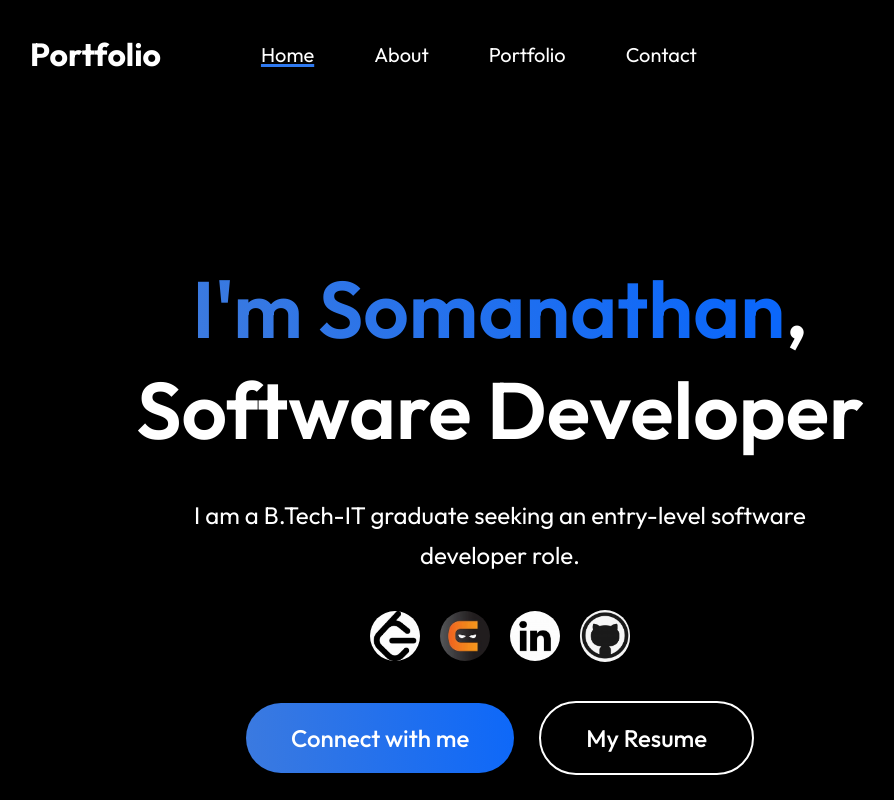
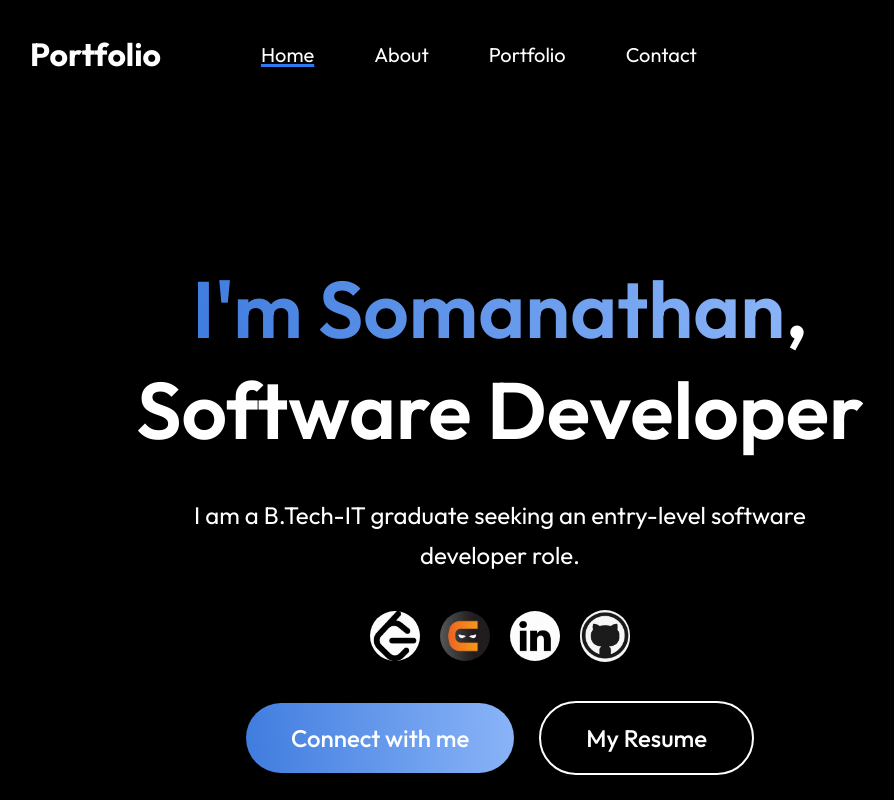
Before and after one commit to somanathan00/My-Portfolio, a React (Vite) app: page / in a window 1280 px wide. Shown: the top 800 px of the page, without its empty margins (140-1034 px from the left). Built offline with nearby package versions, Linux system fonts and the light colour scheme.

Commit message:
adjusted css

```diff
--- a/src/components/Hero/Hero.css
+++ b/src/components/Hero/Hero.css
@@ -20,7 +20,7 @@
 }
 
 .hero h1 span {
-    background: linear-gradient(250deg, #0b67fa 10%, #3e7bde 102%);
+    background: linear-gradient(264deg, #8ab4f8 0.36%, #3e7bde 102.06%);
     background-clip: text;
     -webkit-background-clip: text;
     -webkit-text-fill-color: transparent;
@@ -52,7 +52,7 @@
 .hero-connect {
     padding: 20px 45px;
     border-radius: 50px;
-    background: linear-gradient(264deg, #0b67fa -5.09%, #3e7bde 106.28%);
+    background: linear-gradient(264deg, #8ab4f8 0.36%, #3e7bde 102.06%);
 }
 
 /* Resume button */
```
